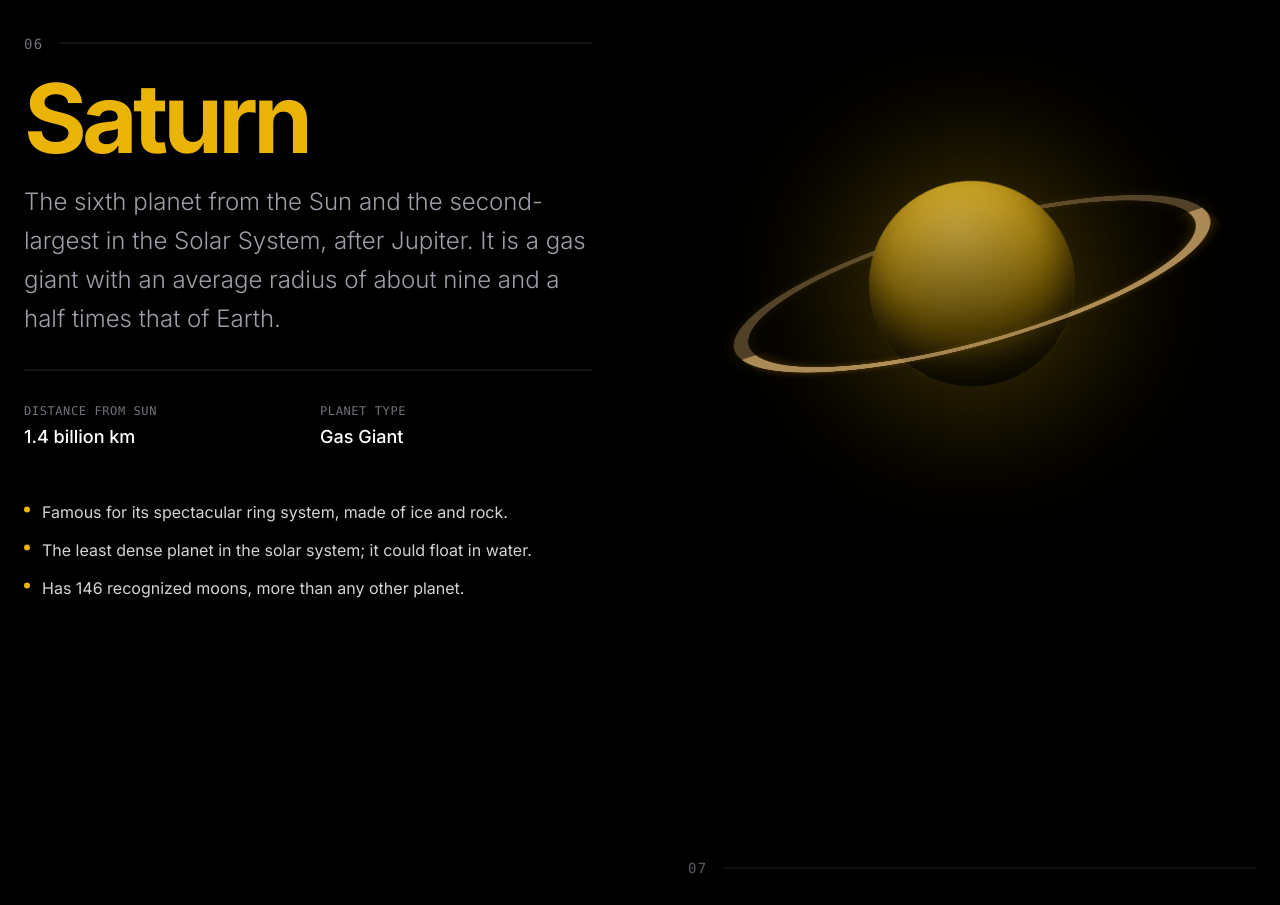
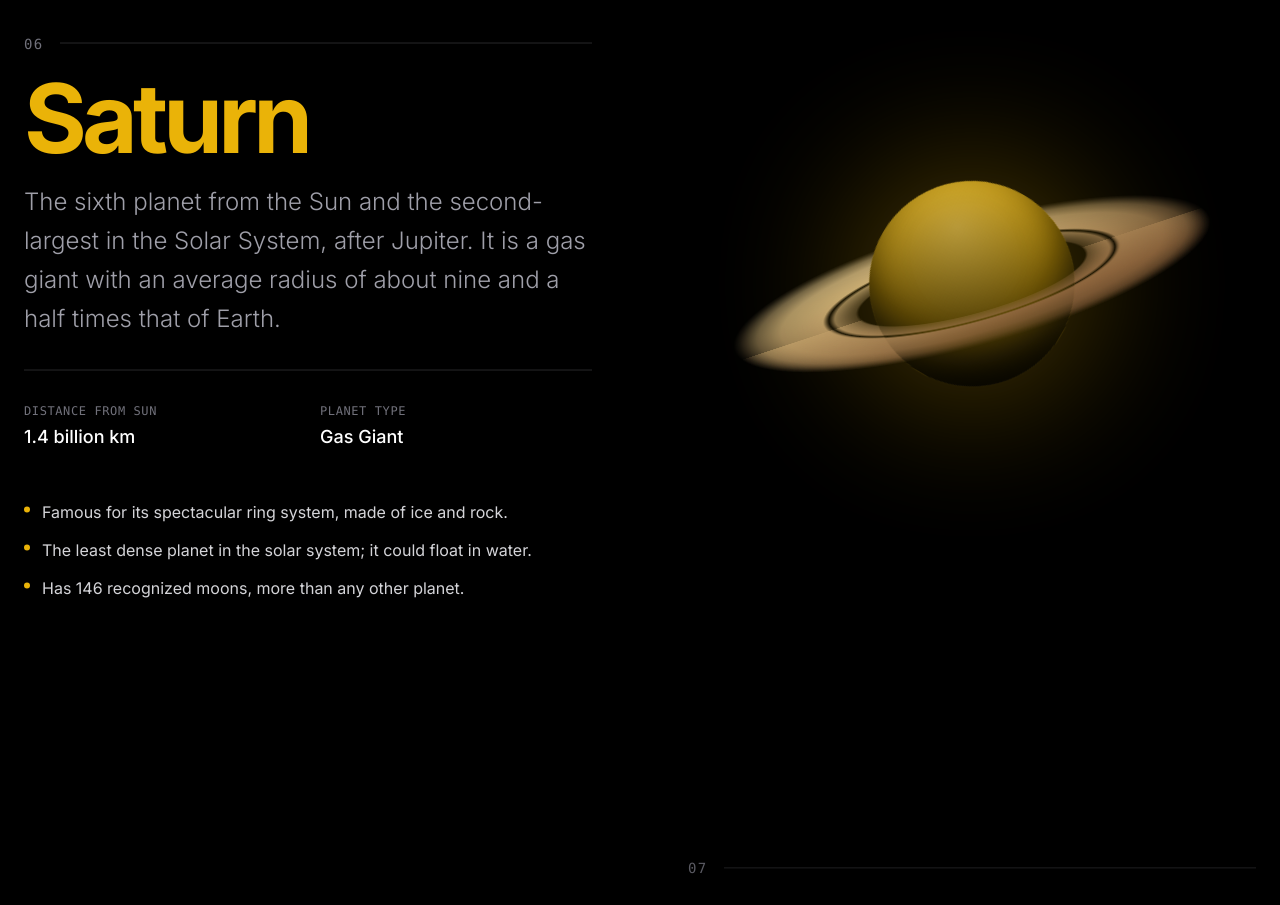
Before and after one commit to phalla-doll/cosmic-scrollytelling, a Next.js app: page / in a window 1280 px wide. Shown: the part 4960-5865 px from the top of the page. Built offline with nearby package versions, Linux system fonts and the light colour scheme.

Commit message:
fix(PlanetSection): Improve Saturn rings visual fidelity
Enhance Saturn's rings to use a gradient and mask for a more realistic, volumetric appearance, replacing the previous solid border and shadow.

```diff
--- a/components/PlanetSection.tsx
+++ b/components/PlanetSection.tsx
@@ -91,12 +91,14 @@ export default function PlanetSection({
               {/* Rings for Saturn (Back half) */}
               {name === 'Saturn' && (
                 <div
-                  className="absolute top-1/2 left-1/2 rounded-[50%] border-[16px] border-[#c29d62] pointer-events-none opacity-40"
+                  className="absolute top-1/2 left-1/2 rounded-[50%] pointer-events-none"
                   style={{
-                    width: '240%',
-                    height: '240%',
+                    width: '300%',
+                    height: '300%',
                     transform: 'translate(-50%, -50%) rotateX(75deg) rotateY(-15deg) rotateZ(-15deg)',
-                    boxShadow: '0 0 20px rgba(202, 138, 4, 0.3), inset 0 0 20px rgba(202, 138, 4, 0.3)',
+                    background: 'linear-gradient(160deg, rgb(245, 225, 180) 0%, rgb(210, 180, 120) 30%, rgb(140, 100, 60) 70%, rgb(50, 30, 15) 100%)',
+                    WebkitMaskImage: 'radial-gradient(circle closest-side, transparent 38%, rgba(0,0,0,0.3) 39%, rgba(0,0,0,0.7) 46%, transparent 48%, rgba(0,0,0,0.95) 50%, rgba(0,0,0,0.8) 64%, rgba(0,0,0,0.5) 72%, rgba(0,0,0,0.1) 78%, transparent 80%)',
+                    maskImage: 'radial-gradient(circle closest-side, transparent 38%, rgba(0,0,0,0.3) 39%, rgba(0,0,0,0.7) 46%, transparent 48%, rgba(0,0,0,0.95) 50%, rgba(0,0,0,0.8) 64%, rgba(0,0,0,0.5) 72%, rgba(0,0,0,0.1) 78%, transparent 80%)',
                     zIndex: 0,
                   }}
                 />
@@ -119,12 +121,14 @@ export default function PlanetSection({
               {/* Rings for Saturn (Front half) */}
               {name === 'Saturn' && (
                 <div
-                  className="absolute top-1/2 left-1/2 rounded-[50%] border-[16px] border-[#c29d62] pointer-events-none opacity-80"
+                  className="absolute top-1/2 left-1/2 rounded-[50%] pointer-events-none"
                   style={{
-                    width: '240%',
-                    height: '240%',
+                    width: '300%',
+                    height: '300%',
                     transform: 'translate(-50%, -50%) rotateX(75deg) rotateY(-15deg) rotateZ(-15deg)',
-                    boxShadow: '0 0 20px rgba(202, 138, 4, 0.3), inset 0 0 20px rgba(202, 138, 4, 0.3)',
+                    background: 'linear-gradient(160deg, rgb(245, 225, 180) 0%, rgb(210, 180, 120) 30%, rgb(140, 100, 60) 70%, rgb(50, 30, 15) 100%)',
+                    WebkitMaskImage: 'radial-gradient(circle closest-side, transparent 38%, rgba(0,0,0,0.3) 39%, rgba(0,0,0,0.7) 46%, transparent 48%, rgba(0,0,0,0.95) 50%, rgba(0,0,0,0.8) 64%, rgba(0,0,0,0.5) 72%, rgba(0,0,0,0.1) 78%, transparent 80%)',
+                    maskImage: 'radial-gradient(circle closest-side, transparent 38%, rgba(0,0,0,0.3) 39%, rgba(0,0,0,0.7) 46%, transparent 48%, rgba(0,0,0,0.95) 50%, rgba(0,0,0,0.8) 64%, rgba(0,0,0,0.5) 72%, rgba(0,0,0,0.1) 78%, transparent 80%)',
                     clipPath: 'polygon(0 50%, 100% 50%, 100% 100%, 0 100%)',
                     zIndex: 20,
                   }}
```
